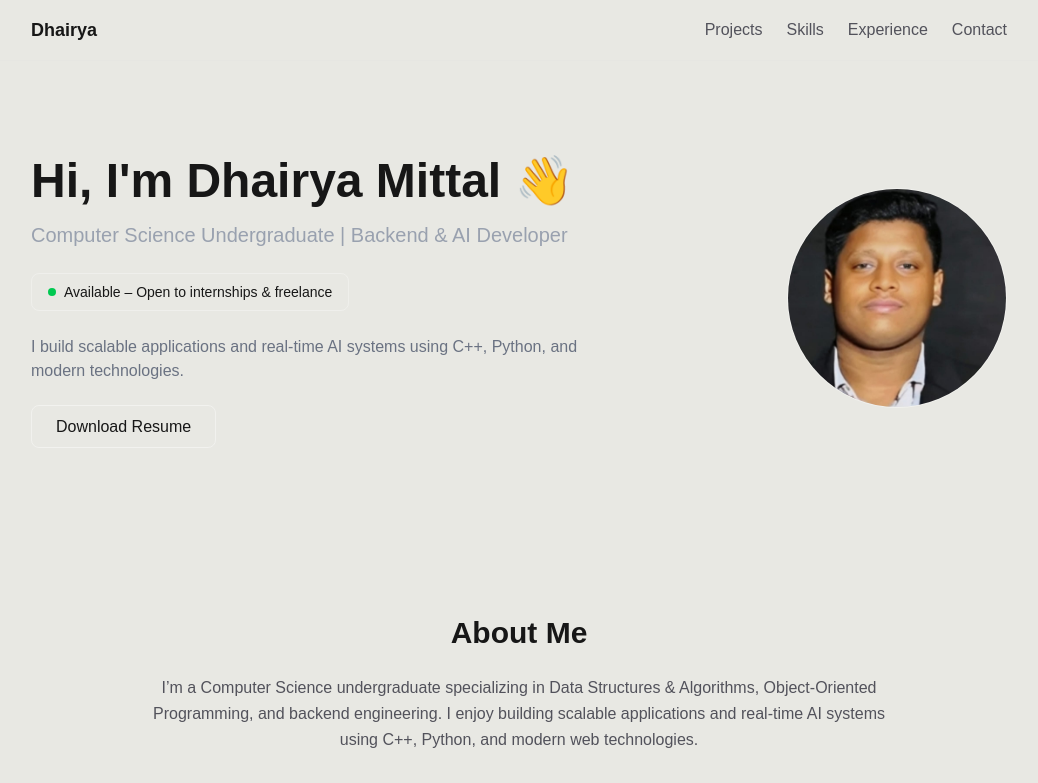
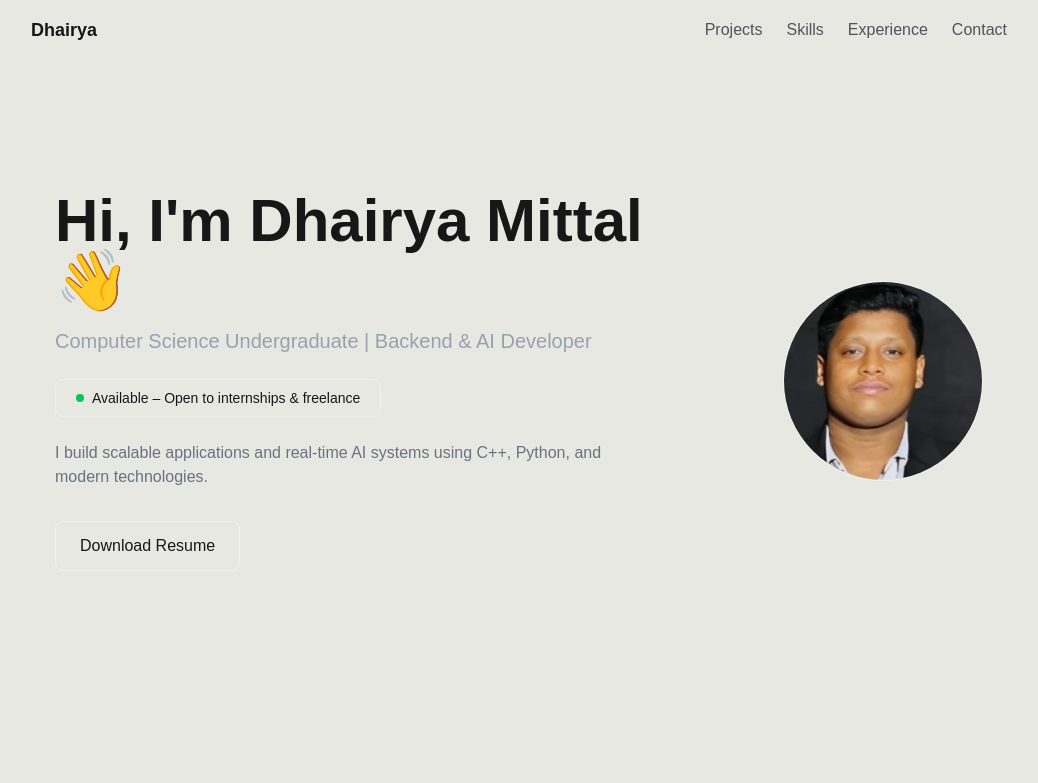
Before and after one commit to dhairyamittal28106-alt/Portfolio, a Next.js app: page / in a window 1280 px wide. Shown: the top 783 px of the page, without its empty margins (121-1159 px from the left). Built offline with nearby package versions, Linux system fonts and the light colour scheme.

Commit message:
add avatar and availability badge

```diff
--- a/components/Hero.tsx
+++ b/components/Hero.tsx
@@ -3,14 +3,15 @@ import { profile } from "@/data/content";
 
 export default function Hero() {
   return (
-    <section className="py-24">
+    <section className="min-h-[80vh] flex items-center">
 
-      <div className="flex flex-col md:flex-row items-center justify-between gap-10">
+      <div className="max-w-6xl mx-auto px-6 w-full">
+        <div className="flex flex-col md:flex-row items-center gap-16">
 
-        {/* LEFT SIDE */}
-        <div className="text-center md:text-left max-w-xl">
+          {/* LEFT */}
+          <div className="flex-1 text-center md:text-left">
 
-          <h1 className="text-5xl font-bold">
+            <h1 className="text-5xl md:text-6xl font-bold">
               Hi, I'm {profile.name} 👋
             </h1>
 
@@ -19,19 +20,19 @@ export default function Hero() {
             </p>
 
             {/* Available Badge */}
-          <div className="mt-6 inline-flex items-center gap-2 px-4 py-2 rounded-lg border border-white/30">
+            <div className="mt-6 inline-flex items-center gap-2 px-5 py-2 rounded-lg border border-white/30">
               <span className="w-2 h-2 rounded-full bg-green-500"></span>
               <span className="text-sm">
                 Available – Open to internships & freelance
               </span>
             </div>
 
-          <p className="mt-6 text-gray-500">
+            <p className="mt-6 max-w-xl text-gray-500">
               {profile.tagline}
             </p>
 
-          {/* Resume Button */}
-          <div className="mt-8">
+            {/* Buttons */}
+            <div className="mt-8 flex gap-4 justify-center md:justify-start">
               <a
                 href="/resume.pdf"
                 download
@@ -43,19 +44,19 @@ export default function Hero() {
 
           </div>
 
-        {/* RIGHT SIDE - AVATAR */}
-        <div>
+          {/* RIGHT */}
+          <div className="flex-shrink-0">
             <Image
               src="/assets/avatar.jpg"
-
               alt="Dhairya Mittal"
-            width={220}
-            height={220}
+              width={200}
+              height={200}
               className="rounded-full border border-white/40"
             />
           </div>
 
         </div>
+      </div>
 
     </section>
   );
```
Lines whose indentation alone changed are shown as unchanged.
